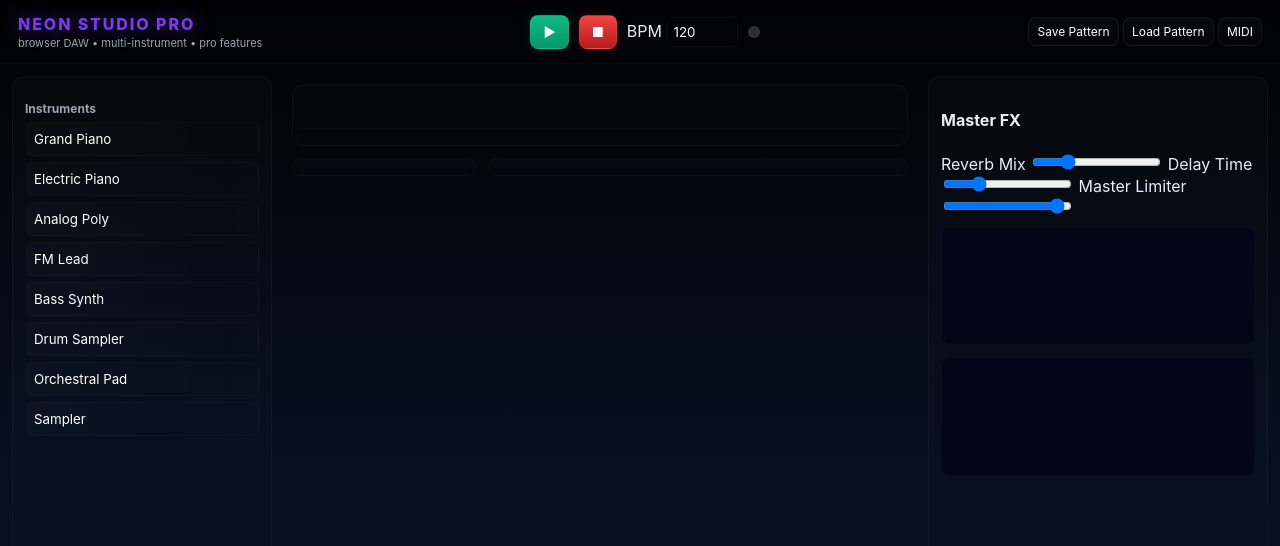
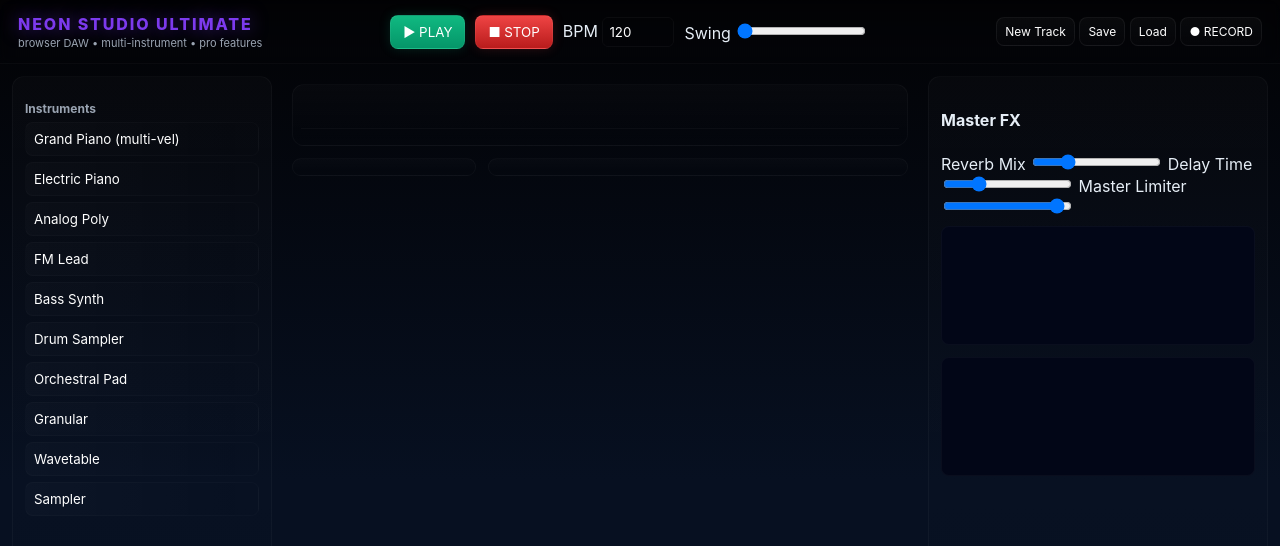
Before and after one commit to ParisAI12/Music-studio, a plain HTML site: page index.html in a window 1280 px wide. Drawn offline with Linux system fonts and the light colour scheme.

Commit message:
Update title and buttons in index.html

```diff
--- a/index.html
+++ b/index.html
@@ -1,33 +1,36 @@
-<!DOCTYPE html>
+<!doctype html>
 <html lang="en">
 <head>
   <meta charset="utf-8" />
   <meta name="viewport" content="width=device-width,initial-scale=1" />
-  <title>NEON STUDIO PRO</title>
+  <title>Neon Studio Ultimate</title>
   <link rel="stylesheet" href="style.css" />
 </head>
 <body>
   <div id="app">
     <header class="topbar">
       <div class="brand">
-        <div class="logo">NEON STUDIO PRO</div>
+        <div class="logo">NEON STUDIO ULTIMATE</div>
         <div class="subtitle">browser DAW • multi-instrument • pro features</div>
       </div>
 
       <div class="transport">
-        <button id="playBtn" class="btn play">▶</button>
-        <button id="stopBtn" class="btn stop">■</button>
+        <button id="playBtn" class="btn play">▶ PLAY</button>
+        <button id="stopBtn" class="btn stop">■ STOP</button>
         <div class="bpm">
           <label>BPM</label>
-          <input id="bpmInput" type="number" min="40" max="240" value="120" />
+          <input id="bpmInput" type="number" min="30" max="300" value="120" />
         </div>
-        <div class="clock-led" id="clockLed"></div>
+        <div class="tempo-controls">
+          <label>Swing <input id="swing" type="range" min="0" max="0.5" step="0.01" value="0.0"></label>
+        </div>
       </div>
 
       <div class="global-controls">
-        <button id="savePattern" class="btn small">Save Pattern</button>
-        <button id="loadPattern" class="btn small">Load Pattern</button>
-        <button id="toggleMidi" class="btn small">MIDI</button>
+        <button id="newTrack" class="btn small">New Track</button>
+        <button id="saveProject" class="btn small">Save</button>
+        <button id="loadProject" class="btn small">Load</button>
+        <button id="recordBtn" class="btn small">● RECORD</button>
       </div>
     </header>
 
@@ -36,14 +39,18 @@
         <div class="tracks-list" id="tracksList"></div>
         <div class="instruments-palette">
           <h4>Instruments</h4>
-          <button data-inst="piano" class="inst-btn">Grand Piano</button>
+          <div class="inst-grid">
+            <button data-inst="piano" class="inst-btn">Grand Piano (multi-vel)</button>
             <button data-inst="epiano" class="inst-btn">Electric Piano</button>
             <button data-inst="analog" class="inst-btn">Analog Poly</button>
             <button data-inst="fm" class="inst-btn">FM Lead</button>
             <button data-inst="bass" class="inst-btn">Bass Synth</button>
             <button data-inst="drum" class="inst-btn">Drum Sampler</button>
             <button data-inst="pad" class="inst-btn">Orchestral Pad</button>
+            <button data-inst="granular" class="inst-btn">Granular</button>
+            <button data-inst="wavetable" class="inst-btn">Wavetable</button>
             <button data-inst="sampler" class="inst-btn">Sampler</button>
+          </div>
         </div>
       </aside>
 
@@ -81,6 +88,6 @@
     <div id="pluginContainer"></div>
   </div>
 
-  <script src="main.js" type="module"></script>
+  <script type="module" src="main.js"></script>
 </body>
 </html>
```
Lines whose indentation alone changed are shown as unchanged.
